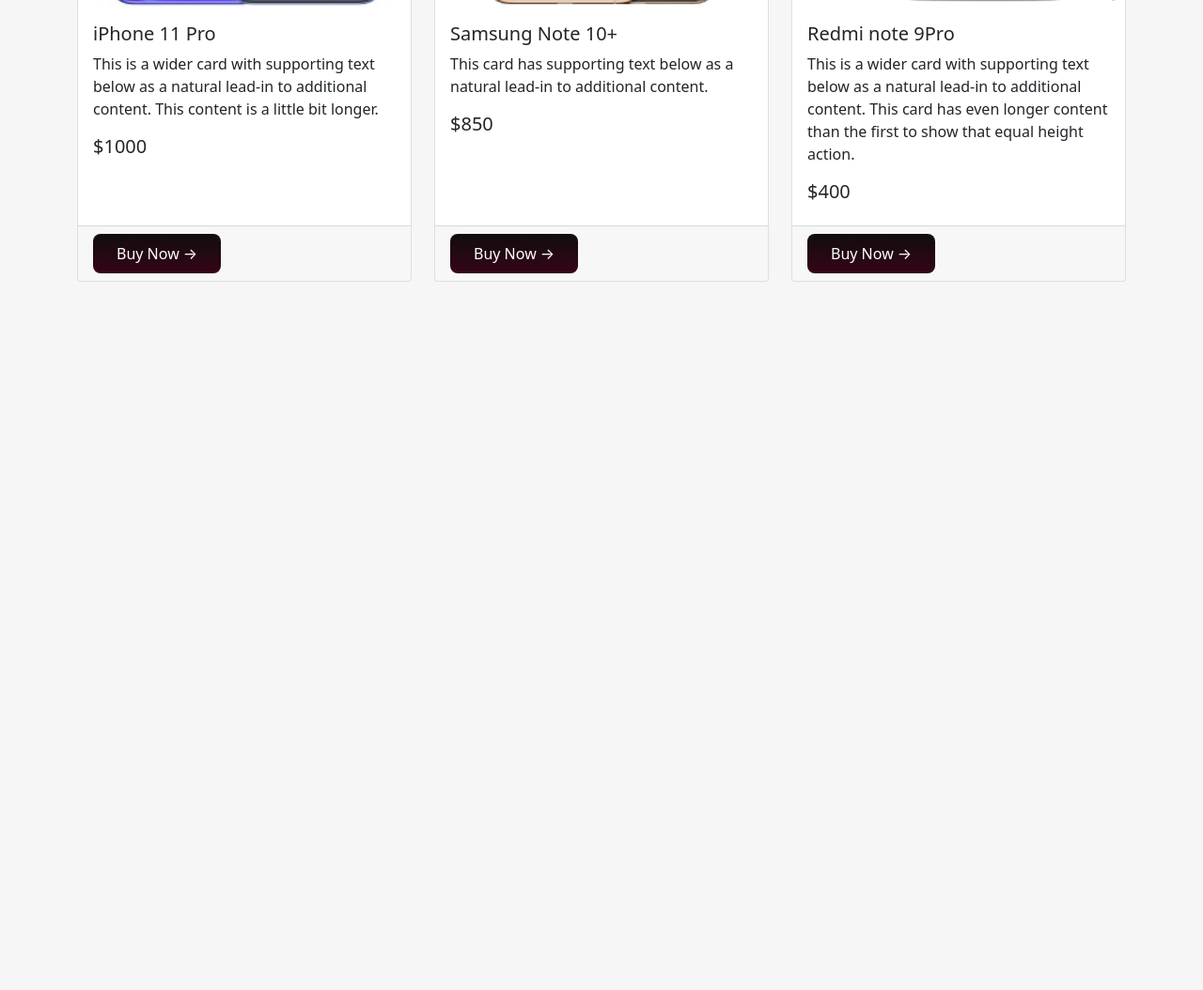
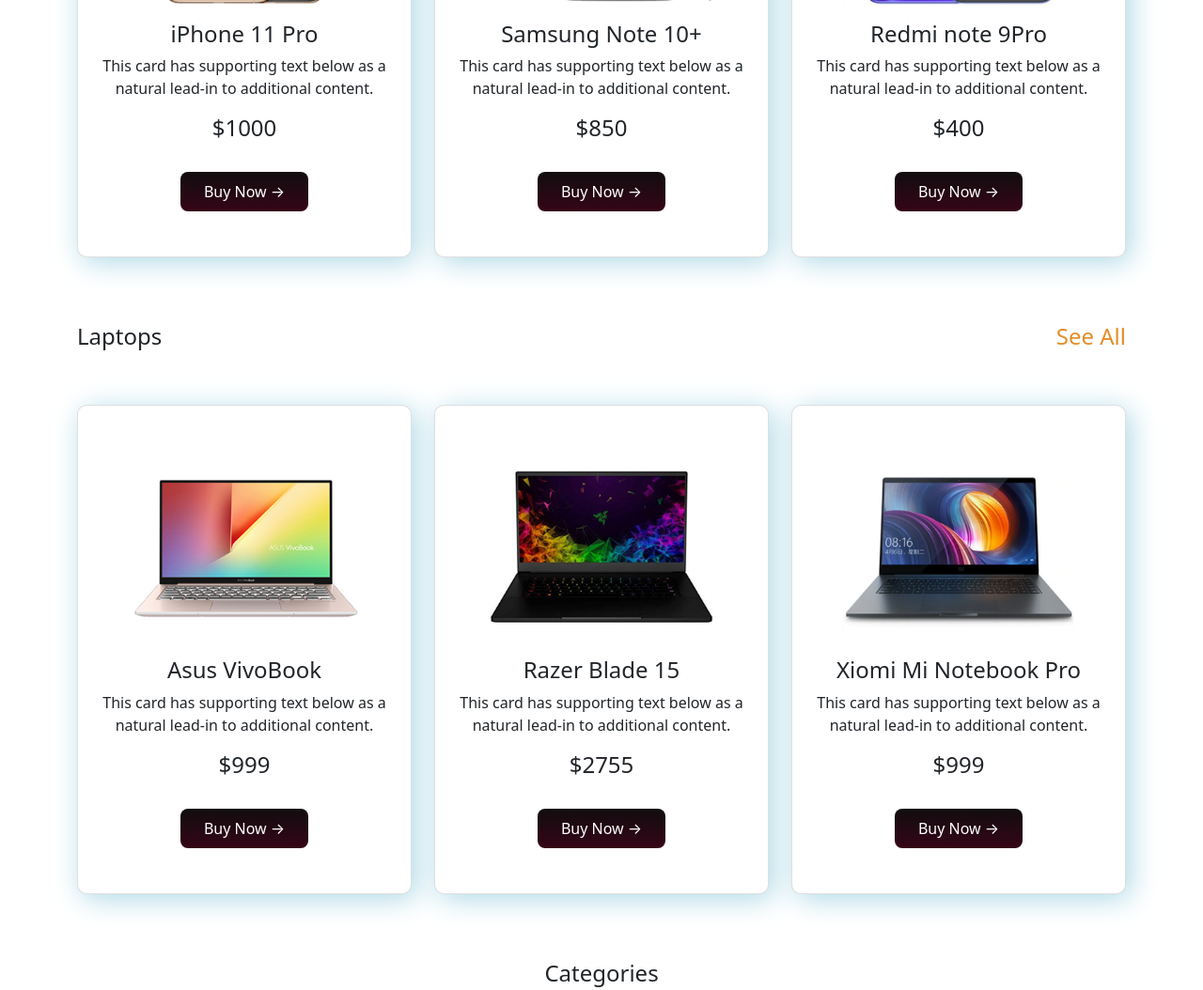
Before and after one commit to akdprince/hot-gadgets, a plain HTML site: page index.html in a window 1280 px wide. Shown: the part 1000-2054 px from the top of the page at 94% size. Before the commit the page ends 1320 px from the top, so only its background shows below. Drawn offline with nearby package versions, Linux system fonts and the light colour scheme.

Commit message:
categories start

```diff
--- a/index.html
+++ b/index.html
@@ -37,7 +37,7 @@
               </div>
           </nav>
     </div>
-    <div class="container">
+    <div class="container"> <!-- carousel -->
         <div id="carouselExampleIndicators" class="carousel slide" data-bs-ride="carousel">
             <div class="carousel-indicators">
               <button type="button" data-bs-target="#carouselExampleIndicators" data-bs-slide-to="0" class="active" aria-current="true" aria-label="Slide 1"></button>
@@ -93,30 +93,19 @@
             </button>
           </div>
     </div>
-  <div class="container smartphones" id="smart">
-      <h3>Smartphones</h3>
-      <h3>See All</h3>
+  <div class="container smartphones" id="smart"> <!-- smartphone card -->
+      <div class="d-flex justify-content-between top">
+        <h4>Smartphones</h4>
+        <h4  id="behind">See All</h4>
+      </div>
     <div class="row row-cols-1 row-cols-md-3 g-4">
-      <div class="col">
-        <div class="card h-100">
-          <img src="images/phone/phone-1.png" class="card-img-top" alt="...">
-          <div class="card-body">
-            <h5 class="card-title">iPhone 11 Pro</h5>
-            <p class="card-text">This is a wider card with supporting text below as a natural lead-in to additional content. This content is a little bit longer.</p>
-            <h5>$1000</h5>
-          </div>
-          <div class="card-footer">
-            <button class="buy-now-button">Buy Now →</button>
-          </div>
-        </div>
-      </div>
       <div class="col">
         <div class="card h-100">
           <img src="images/phone/phone-2.png" class="card-img-top" alt="...">
           <div class="card-body">
-            <h5 class="card-title">Samsung Note 10+</h5>
+            <h4 class="card-title">iPhone 11 Pro</h4>
             <p class="card-text">This card has supporting text below as a natural lead-in to additional content.</p>
-            <h5>$850</h5>
+            <h4>$1000</h4>
           </div>
           <div class="card-footer">
             <button class="buy-now-button">Buy Now →</button>
@@ -127,13 +116,99 @@
         <div class="card h-100">
           <img src="images/phone/phone-3.png" class="card-img-top" alt="...">
           <div class="card-body">
-            <h5 class="card-title">Redmi note 9Pro</h5>
-            <p class="card-text">This is a wider card with supporting text below as a natural lead-in to additional content. This card has even longer content than the first to show that equal height action.</p>
-            <h5>$400</h5>
+            <h4 class="card-title">Samsung Note 10+</h4>
+            <p class="card-text">This card has supporting text below as a natural lead-in to additional content.</p>
+            <h4>$850</h4>
           </div>
           <div class="card-footer">
             <button class="buy-now-button">Buy Now →</button>
           </div>
+        </div>
+      </div>
+      <div class="col">
+        <div class="card h-100">
+          <img src="images/phone/phone-1.png" class="card-img-top" alt="...">
+          <div class="card-body">
+            <h4 class="card-title">Redmi note 9Pro</h4>
+            <p class="card-text">This card has supporting text below as a natural lead-in to additional content.</p>
+            <h4>$400</h4>
+          </div>
+          <div class="card-footer">
+            <button class="buy-now-button">Buy Now →</button>
+          </div>
+        </div>
+      </div>
+    </div>
+  </div>
+  <div class="container laptop" id="lap"> <!-- laptop card -->
+    <div class="d-flex justify-content-between top">
+      <h4>Laptops</h4>
+      <h4  id="behind">See All</h4>
+    </div>
+  <div class="row row-cols-1 row-cols-md-3 g-4">
+    <div class="col">
+      <div class="card h-100">
+        <img src="images/laptop/product-1.png" class="card-img-top" alt="...">
+        <div class="card-body">
+          <h4 class="card-title">Asus VivoBook</h4>
+          <p class="card-text">This card has supporting text below as a natural lead-in to additional content.</p>
+          <h4>$999</h4>
+        </div>
+        <div class="card-footer">
+          <button class="buy-now-button">Buy Now →</button>
+        </div>
+      </div>
+    </div>
+    <div class="col">
+      <div class="card h-100">
+        <img src="images/laptop/product-2.png" class="card-img-top" alt="...">
+        <div class="card-body">
+          <h4 class="card-title">Razer Blade 15</h4>
+          <p class="card-text">This card has supporting text below as a natural lead-in to additional content.</p>
+          <h4>$2755</h4>
+        </div>
+        <div class="card-footer">
+          <button class="buy-now-button">Buy Now →</button>
+        </div>
+      </div>
+    </div>
+    <div class="col">
+      <div class="card h-100">
+        <img src="images/laptop/product-3.png" class="card-img-top" alt="...">
+        <div class="card-body">
+          <h4 class="card-title">Xiomi Mi Notebook Pro</h4>
+          <p class="card-text">This card has supporting text below as a natural lead-in to additional content.</p>
+          <h4>$999</h4>
+        </div>
+          <div class="card-footer">
+            <button class="buy-now-button">Buy Now →</button>
+          </div>
+        </div>
+      </div>
+    </div>
+  </div>
+
+  <div class="container categories">
+      <div class="cate">
+        <h4>Categories</h4>
+      </div>
+    <div class="row row-cols-1 row-cols-md-2 g-4">
+      <div class="row row-cols-2 row-cols-md-2 g-4">
+        <div class="card h-100">
+          <img src="images/Categories/bag.png" class="card-img-top" alt="...">
+        </div>
+        <div class="row row-cols-2 row-cols-md-2 g-4">
+          <div class="card h-100">
+            <img src="images/Categories/perfume.png" class="card-img-top" alt="...">
+          </div>
+          <div class="card h-100">
+            <img src="images/Categories/shoe.png" class="card-img-top" alt="...">
+          </div>
+        </div>
+      </div>
+      <div class="col">
+        <div class="cat4 h-100">
+          <img src="images/Categories/pale-order.png" class="card-img-top" alt="...">
         </div>
       </div>
     </div>
@@ -144,17 +219,17 @@
 
     <!-- <div class="container smartphones" id="phones">
         <div class="d-flex justify-content-between">
-            <h3>Smartphones</h3>
-            <h3  id="behind">See All</h3>
+            <h4>Smartphones</h4>
+            <h4  id="behind">See All</h4>
         </div>
         <div class="row row-cols-1 row-cols-md-3 g-4" >
             <div class="col">
               <div class="card h-100">
                 <img src="images/phone/phone-1.png" class="card-img-top" alt="...">
                 <div class="card-body">
-                  <h5 class="card-title">Redmi Note 6 Pro</h5>
+                  <h4 class="card-title">Redmi Note 6 Pro</h4>
                   <p class="card-text">This is a wider card with supporting text below as a natural lead-in to additional content. This content is a little bit longer.</p>
-                  <h5>$450</h5>
+                  <h4>$450</h4>
                   <button class="buy-now-button">Buy Now →</button>
                 </div>
               </div>
@@ -163,9 +238,9 @@
               <div class="card h-100">
                 <img src="images/phone/phone-2.png" class="card-img-top" alt="...">
                 <div class="card-body">
-                  <h5 class="card-title">iPhone 11 Pro</h5>
+                  <h4 class="card-title">iPhone 11 Pro</h4>
                   <p class="card-text">This is a wider card with supporting text below as a natural lead-in to additional content. This content is a little bit longer.</p>
-                  <h5>$950</h5>
+                  <h4>$950</h4>
                   <button class="buy-now-button">Buy Now →</button>
                 </div>
               </div>
@@ -174,9 +249,9 @@
               <div class="card h-100">
                 <img src="images/phone/phone-3.png" class="card-img-top" alt="...">
                 <div class="card-body">
-                  <h5 class="card-title">Samsung Note 10+</h5>
+                  <h4 class="card-title">Samsung Note 10+</h4>
                   <p class="card-text">This is a wider card with supporting text below as a natural lead-in to additional content. This content is a little bit longer.</p>
-                  <h5>$800</h5>
+                  <h4>$800</h4>
                   <button class="buy-now-button">Buy Now →</button>
                 </div>
               </div>
@@ -185,17 +260,17 @@
     </div>
     <div class="container laptops">
       <div class="d-flex justify-content-between">
-          <h3>Laptops</h3>
-          <h3  id="behind">See All</h3>
+          <h4>Laptops</h4>
+          <h4  id="behind">See All</h4>
       </div>
       <div class="row row-cols-1 row-cols-md-3 g-4" >
           <div class="col">
             <div class="card h-100">
               <img src="images/phone/phone-1.png" class="card-img-top" alt="...">
               <div class="card-body">
-                <h5 class="card-title">Redmi Note 6 Pro</h5>
+                <h4 class="card-title">Redmi Note 6 Pro</h4>
                 <p class="card-text">This is a wider card with supporting text below as a natural lead-in to additional content. This content is a little bit longer.</p>
-                <h5>$450</h5>
+                <h4>$450</h4>
                 <button class="buy-now-button">Buy Now →</button>
               </div>
             </div>
@@ -204,9 +279,9 @@
             <div class="card h-100">
               <img src="images/phone/phone-2.png" class="card-img-top" alt="...">
               <div class="card-body">
-                <h5 class="card-title">iPhone 11 Pro</h5>
+                <h4 class="card-title">iPhone 11 Pro</h4>
                 <p class="card-text">This is a wider card with supporting text below as a natural lead-in to additional content. This content is a little bit longer.</p>
-                <h5>$950</h5>
+                <h4>$950</h4>
                 <button class="buy-now-button">Buy Now →</button>
               </div>
             </div>
@@ -215,9 +290,9 @@
             <div class="card h-100">
               <img src="images/phone/phone-3.png" class="card-img-top" alt="...">
               <div class="card-body">
-                <h5 class="card-title">Samsung Note 10+</h5>
+                <h4 class="card-title">Samsung Note 10+</h4>
                 <p class="card-text">This is a wider card with supporting text below as a natural lead-in to additional content. This content is a little bit longer.</p>
-                <h5>$800</h5>
+                <h4>$800</h4>
                 <button class="buy-now-button">Buy Now →</button>
               </div>
             </div>
--- a/style.css
+++ b/style.css
@@ -1,6 +1,3 @@
-body{
-    background-color: rgb(246, 246, 246);
-}
 .container{
     margin-bottom: 20px;
 }
@@ -20,3 +17,37 @@ body{
     padding: 9px 25px;
     border: none;
 }
+.card {
+    text-align: center;
+    padding-top: 50px;
+    box-shadow: 5px 5px 30px lightblue;
+    border-radius: 10px;
+}
+.card-footer{
+    background-color: white;
+    border-top: none;
+    text-align: center;
+    margin-bottom: 40px;
+}
+.smartphones img{
+    margin-left: auto;
+    margin-right: auto;
+    width: 70%;
+}
+#behind{
+    color: rgb(226, 142, 39);
+}
+.top{
+    margin-top: 70px;
+    margin-bottom: 50px;
+}
+.laptop img{
+    margin-left: auto;
+    margin-right: auto;
+    width: 70%;
+}
+.cate{
+    text-align: center;
+    margin-top: 70px;
+    margin-bottom: 40px;
+}
```
